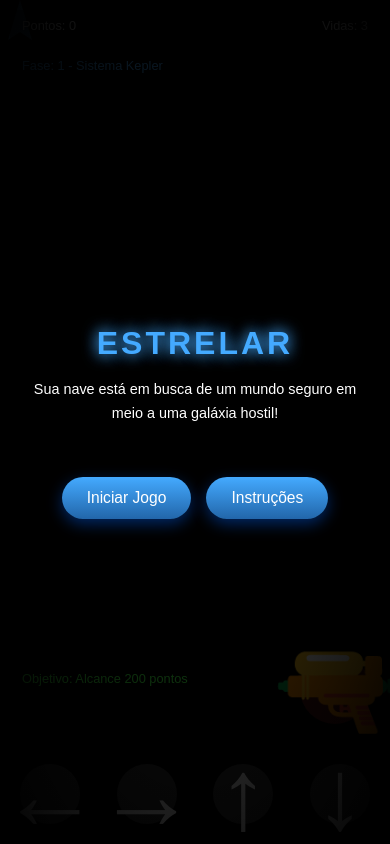
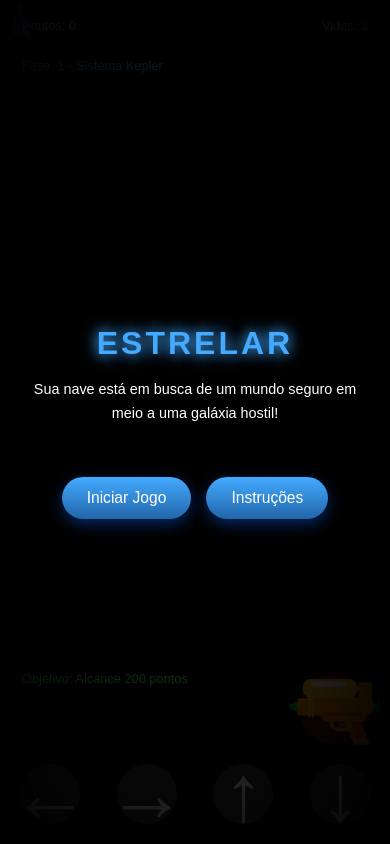
Before and after one commit to GledisonAndrade/estrelar.github.io, a plain HTML site: page index.html in a window 390 px wide. Drawn offline with Linux system fonts and the light colour scheme.

Commit message:
Update index.html

```diff
--- a/index.html
+++ b/index.html
@@ -121,7 +121,7 @@
             justify-content: center;
             align-items: center;
             color: white;
-            font-size: 100px;
+            font-size: 80px;
             user-select: none;
             -webkit-user-select: none;
             touch-action: manipulation;
@@ -130,7 +130,7 @@
         #shoot-btn {
             position: absolute;
             right: 20px;
-            bottom: 100px;
+            bottom: 80px;
             background-color: rgba(255, 50, 50, 0.3);
             width: 70px;
             height: 70px;
```
